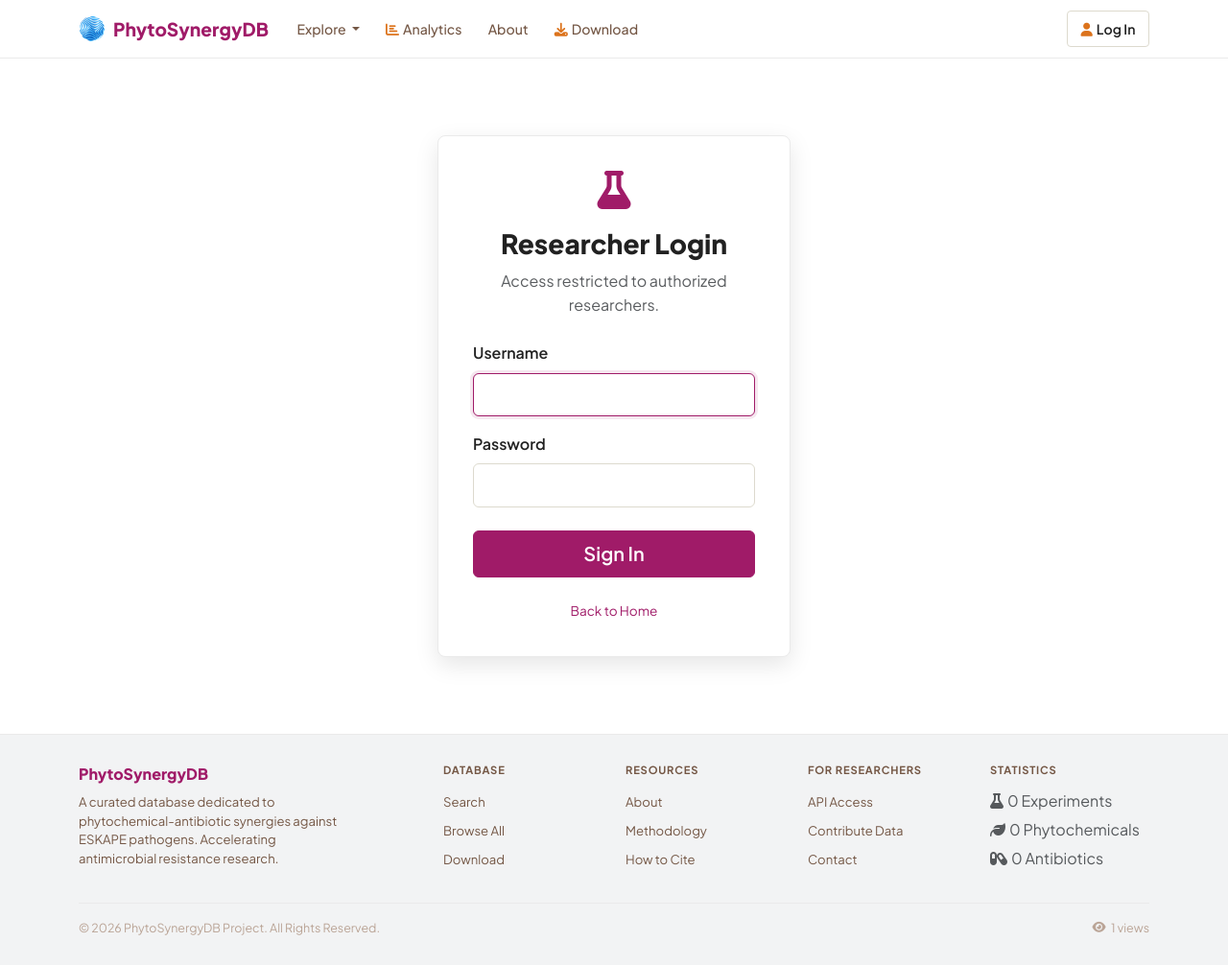
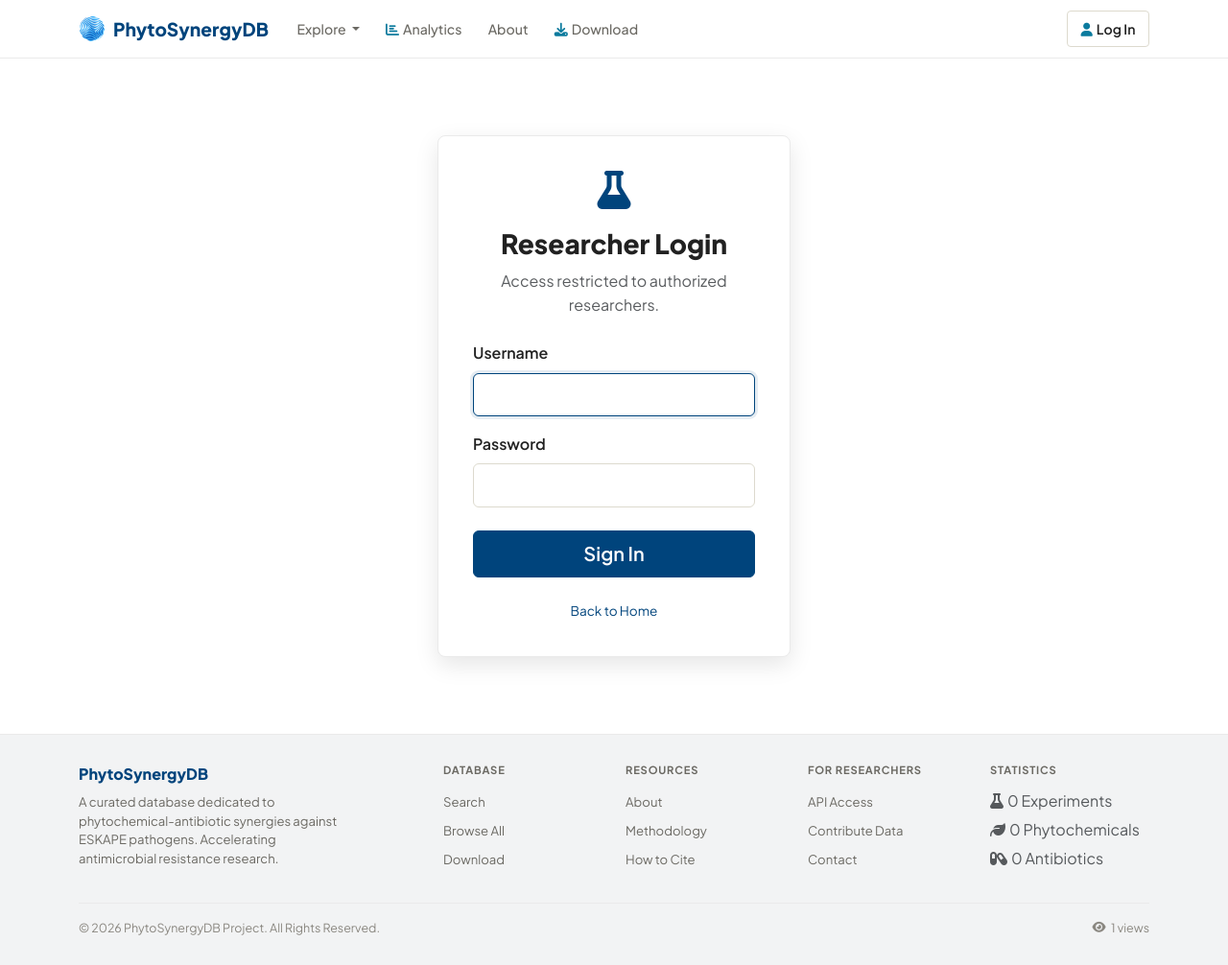
Before and after one commit to argajitsarkr/phytosynergy-db-project, a Django app: page /accounts/login/ in a window 1280 px wide. Shown: the whole page at 96% size. Run offline with Django 5.2, Linux system fonts and the light colour scheme; data comes from the database, SQL or seed files in the repository; data that the repository does not hold is empty; some libraries are stand-ins or nearby versions.

Commit message:
Revert site-wide CSS to original blue theme
Keep only the analytics page blue palette changes.
Restore the original Black+Blue design tokens for the
rest of the site (navbar, buttons, badges, cards, etc.).

Co-Authored-By: Claude Opus 4.6 <noreply@anthropic.com>

```diff
--- a/synergy_data/static/synergy_data/css/custom.css
+++ b/synergy_data/static/synergy_data/css/custom.css
@@ -1,23 +1,23 @@
 /*
 =====================================================
-  PhytoSynergyDB — Custom Warm Palette
+  PhytoSynergyDB — Black + Blue Minimalistic
 =====================================================
 */
 
 @import url('https://fonts.googleapis.com/css2?family=Plus+Jakarta+Sans:wght@300;400;500;600;700;800&display=swap');
 
 /* ============================================================
-   1. DESIGN TOKENS — Custom Warm Palette
+   1. DESIGN TOKENS — Black + Blue Palette
    ============================================================ */
 :root {
-    --primary: #a01b68;
-    --primary-dark: #7a1150;
-    --primary-light: #f8e8f2;
-    --primary-hover: #8a1759;
+    --primary: #00447c;
+    --primary-dark: #002756;
+    --primary-light: #e8f0f8;
+    --primary-hover: #003566;
 
-    --accent: #dc731c;
-    --accent-dark: #b55d14;
-    --accent-light: #fef3e6;
+    --accent: #0b7b9e;
+    --accent-dark: #035b7a;
+    --accent-light: #e0f2f6;
 
     --dark: #212121;
     --darker: #0c0c0c;
@@ -33,18 +33,18 @@
     --gray-800: #333231;
     --gray-900: #212121;
 
-    --success: #a01b68;
-    --success-bg: #f8e8f2;
-    --success-text: #7a1150;
-    --warning: #dc731c;
-    --warning-bg: #fef3e6;
-    --warning-text: #b55d14;
-    --danger: #d14124;
-    --danger-bg: #fce8e5;
-    --danger-text: #a8331c;
-    --info: #dc731c;
-    --info-bg: #fef3e6;
-    --info-text: #b55d14;
+    --success: #2e7d32;
+    --success-bg: #e8f5e9;
+    --success-text: #1b5e20;
+    --warning: #e65100;
+    --warning-bg: #fff3e0;
+    --warning-text: #bf360c;
+    --danger: #c62828;
+    --danger-bg: #ffebee;
+    --danger-text: #b71c1c;
+    --info: #0b7b9e;
+    --info-bg: #e0f2f6;
+    --info-text: #035b7a;
 
     --bg-white: #ffffff;
     --bg-light: #f2f3f4;
@@ -52,8 +52,8 @@
     --bg-dark: #212121;
 
     --text-primary: #212121;
-    --text-secondary: #745745;
-    --text-muted: #baa496;
+    --text-secondary: #6b6963;
+    --text-muted: #8a8780;
     --text-white: #ffffff;
 
     --border-light: #eaeaea;
@@ -200,7 +200,7 @@ a:hover { color: var(--accent); }
 }
 .search-bar-wrapper:focus-within {
     border-color: var(--primary);
-    box-shadow: 0 0 0 3px rgba(160,27,104,0.1);
+    box-shadow: 0 0 0 3px rgba(0,68,124,0.1);
 }
 .search-category-btn {
     display: flex;
@@ -281,7 +281,7 @@ a:hover { color: var(--accent); }
 .hero-search-wrapper:focus-within {
     border-color: var(--accent);
     background: var(--bg-white);
-    box-shadow: 0 0 0 4px rgba(220,115,28,0.15);
+    box-shadow: 0 0 0 4px rgba(11,123,158,0.15);
 }
 .hero-search-icon {
     padding: 0 0 0 1.25rem;
@@ -902,7 +902,7 @@ a:hover { color: var(--accent); }
 }
 .login-card .form-control:focus {
     border-color: var(--primary);
-    box-shadow: 0 0 0 3px rgba(160,27,104,0.1);
+    box-shadow: 0 0 0 3px rgba(0,68,124,0.1);
 }
 
 
```
